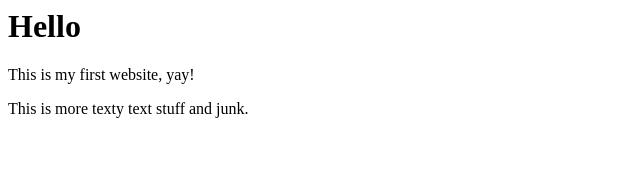
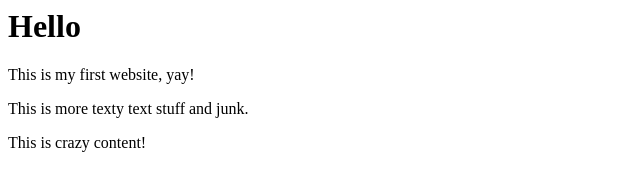
Before and after one commit to Dreami02/intro-to-github, a plain HTML site: page index.html in a window 1280 px wide. Shown: the whole page, without its empty margins (0-640 px from the left). Drawn offline with Linux system fonts and the light colour scheme.

```diff
--- a/index.html
+++ b/index.html
@@ -3,3 +3,5 @@
 <p>This is my first website, yay!</p>
 
 <p>This is more texty text stuff and junk.</p>
+
+<p>This is crazy content!</h2>
```
